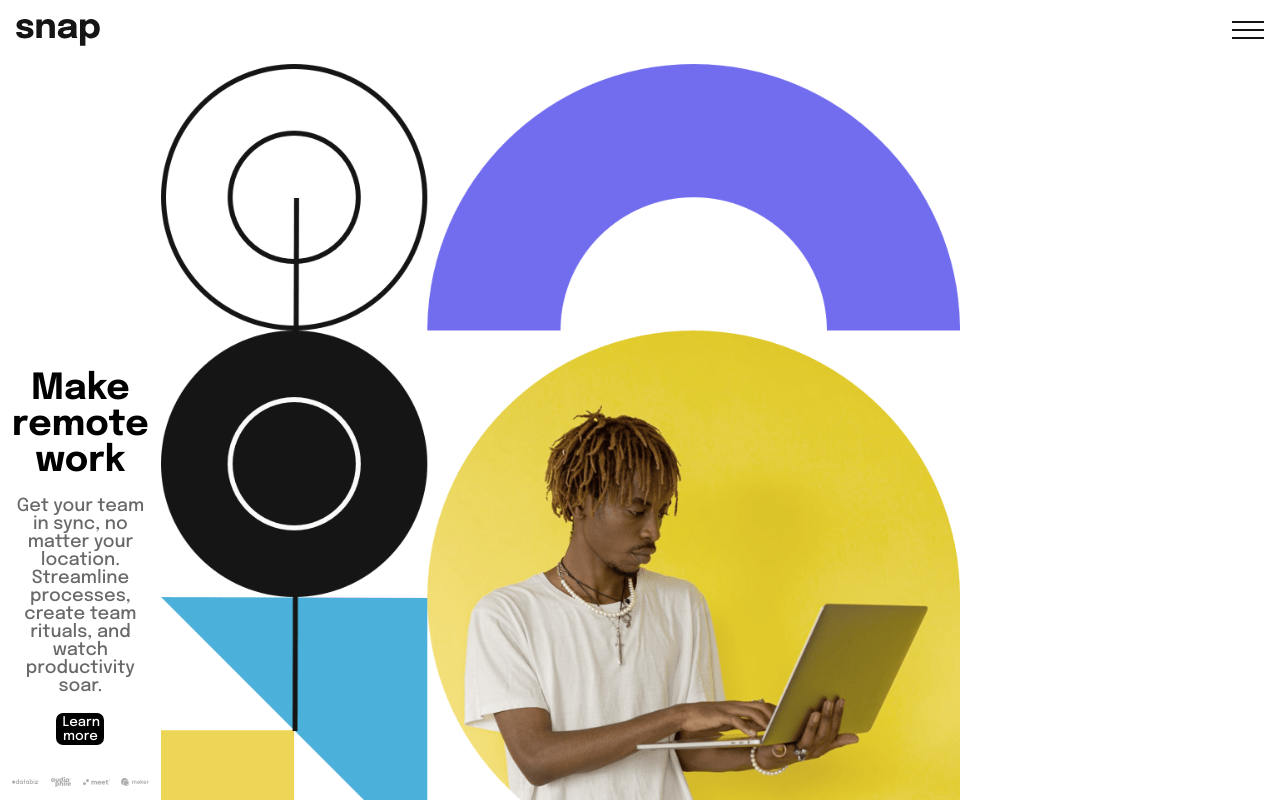
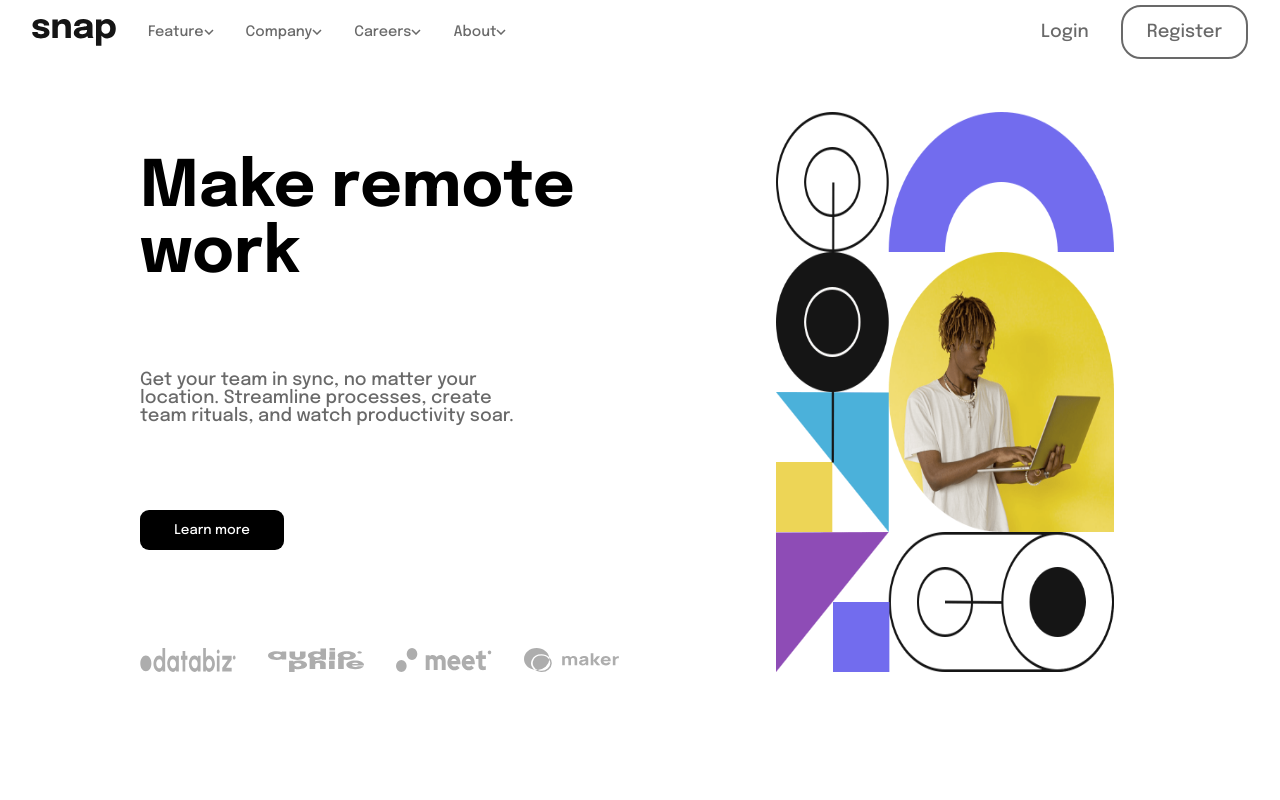
Before and after one commit to codyivy0/FM-intro-dropdown, a plain HTML site: page index.html in a window 1280 px wide. Shown: the top 800 px of the page. Drawn offline with Linux system fonts and the light colour scheme.

Commit message:
both layouts complete

```diff
--- a/index.html
+++ b/index.html
@@ -1,8 +1,10 @@
 <!DOCTYPE html>
 <html lang="en">
+
 <head>
   <meta charset="UTF-8">
-  <meta name="viewport" content="width=device-width, initial-scale=1.0"> <!-- displays site properly based on user's device -->
+  <meta name="viewport" content="width=device-width, initial-scale=1.0">
+  <!-- displays site properly based on user's device -->
 
   <link rel="icon" type="image/png" sizes="32x32" href="./images/favicon-32x32.png">
 
@@ -10,6 +12,7 @@
   <link rel="stylesheet" href="style.css">
   <!-- Feel free to remove these styles or customise in your own stylesheet 👍 -->
 </head>
+
 <body>
   <div class="overlay" style="display: none;"></div>
 
@@ -17,12 +20,26 @@
     <nav>
       <img src="./images/logo.svg" alt="Snap logo">
       <div class="desktop-nav">
-        Feature
-        Company
-        Careers
-        About
-        Login
-        Register
+        <div class="nav-link">
+          <p id="feature">Feature</p>
+          <img src="./images/icon-arrow-down.svg" alt="">
+        </div>
+        <div class="nav-link">
+          <p id="company">Company</p>
+          <img src="./images/icon-arrow-down.svg" alt="">
+        </div>
+        <div class="nav-link">
+          <p id="careers">Careers</p>
+          <img src="./images/icon-arrow-down.svg" alt="">
+        </div>
+        <div class="nav-link">
+          <p id="about">About</p>
+          <img src="./images/icon-arrow-down.svg" alt="">
+        </div>
+      </div>
+      <div class="login">
+        <p id="login">Login</p>
+        <p id="register">Register</p>
       </div>
       <div class="mobile-menu">
         <img id="mobile-menu-icon" src="./images/icon-menu.svg" alt="Menu button">
@@ -53,4 +70,5 @@
 
 
 </body>
+
 </html>
--- a/style.css
+++ b/style.css
@@ -15,13 +15,16 @@ body {
     margin: 0;
     display: flex;
     flex-direction: column;
-    justify-content: center;
+    align-items: center;
+    height: 100vh;
+    width: 100vw;
 }
 
 header {
     box-sizing: border-box;
     height: 4rem;
-    padding: 1rem;
+    padding: 2rem;
+    width: 100%;
 }
 
 nav {
@@ -29,35 +32,36 @@ nav {
     justify-content: space-between;
     align-items: center;
     height: 100%;
-
 }
 
 .desktop-nav {
     display: none;
 }
-main{
+.login{
+    display: none;
+}
+
+
+main {
     display: flex;
     flex-direction: column;
     justify-content: center;
     align-items: center;
+
 }
+
+picture {
+    height: 100%;
+    width: 100%;
+}
+
 #hero {
     width: 100%;
+    height: 100%;
     flex: 1;
 }
-@media (min-width:50em) {
-    #hero{
-        content: url(./images/image-hero-desktop.png);
-    }
-    main{
-        display: flex;
-        flex-direction: row-reverse;
-        width: 75%;
-        justify-content: center;
-        align-items: center;
-    }
-}
-.content{
+
+.content {
     flex: 1;
     padding: .75rem;
     display: flex;
@@ -65,25 +69,32 @@ main{
     text-align: center;
     justify-content: center;
 }
-.content h1{
+
+.content h1 {
     margin-bottom: 0;
 }
-.content p{
+
+.content p {
     text-align: center;
     color: var(--neutral-medium-gray);
+    ;
+}
 
-}
-.content button{
+.content button {
     color: white;
     background-color: black;
     width: 35%;
-    height: 2rem;
+    height: 2.5rem;
     border: none;
-    border-radius: 7px;
+    border-radius: 9px;
     align-self: center;
     margin-bottom: 2rem;
 }
-#clients{
+.content button:hover{
+    cursor: pointer;
+}
+
+#clients {
     display: flex;
     flex-direction: row;
     justify-content: space-between;
@@ -91,11 +102,94 @@ main{
     box-sizing: border-box;
     margin-bottom: 4rem;
 }
-#clients img{
-    width: 20%;
-    height: 20%;
+
+#clients img {
+    width: 4rem;
+    height: 2rem;
 }
-#clients img:nth-child(2){
-    width: 15%;
-    height: 20%;
+
+@media (min-width:50em) {
+    #hero {
+        content: url(./images/image-hero-desktop.png);
+        width: 90%;
+    }
+    nav {
+        display: flex;
+        justify-content: flex-start;
+        gap: 2rem;
+        align-items: center;
+        height: 100%;
+        color: var(--neutral-medium-gray);
+    }
+    .desktop-nav {
+        display: flex;
+        gap: 2rem;
+        font-size: .9rem;
+    }
+    nav *:hover{
+        cursor: pointer;
+    }
+    .nav-link{
+        display: flex;
+        flex-direction: row;
+        align-items: center;
+    }
+    .login  {
+        margin-left: auto;
+        display: flex;
+        flex-direction: row;
+        gap: 2rem;
+        align-items: center;
+    }
+    #register{
+        border: 2px solid var(--neutral-medium-gray);
+        padding: 1rem;
+        padding-inline: 1.5rem;
+        border-radius: 20px;
+    }
+    .mobile-menu{
+        display: none;
+    }
+
+    main {
+        display: flex;
+        flex-direction: row-reverse;
+        justify-content: center;
+        align-items: center;
+        width: 80%;
+        height: 70vh;
+        margin-top: 3rem;
+        gap: 9rem;
+    }
+
+    .content {
+        display: flex;
+        flex-direction: column;
+        text-align: left;
+        justify-content: space-between;
+        height: 100%;
+    }
+    .content h1{
+        font-size: 4rem;
+    }
+
+    .content p {
+        text-align: left;
+        padding-right: 6rem;
+    }
+
+    #clients {
+        margin-bottom: 0;
+        justify-content: start;
+        gap: 2rem;
+    }
+    #clients img {
+        width: 6rem;
+        height: 1.5rem;
+    }
+
+    .content button {
+        align-self: flex-start;
+        width: 9rem;
+    }
 }
```
